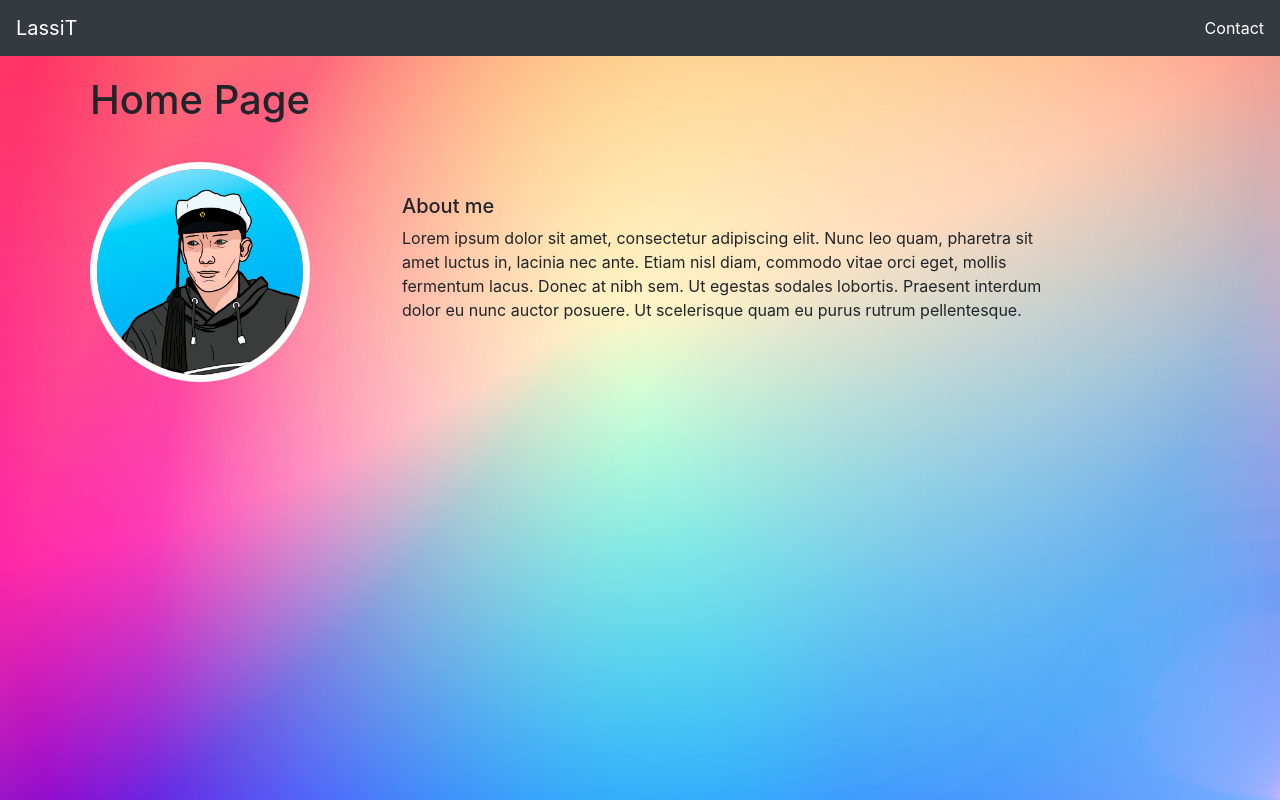
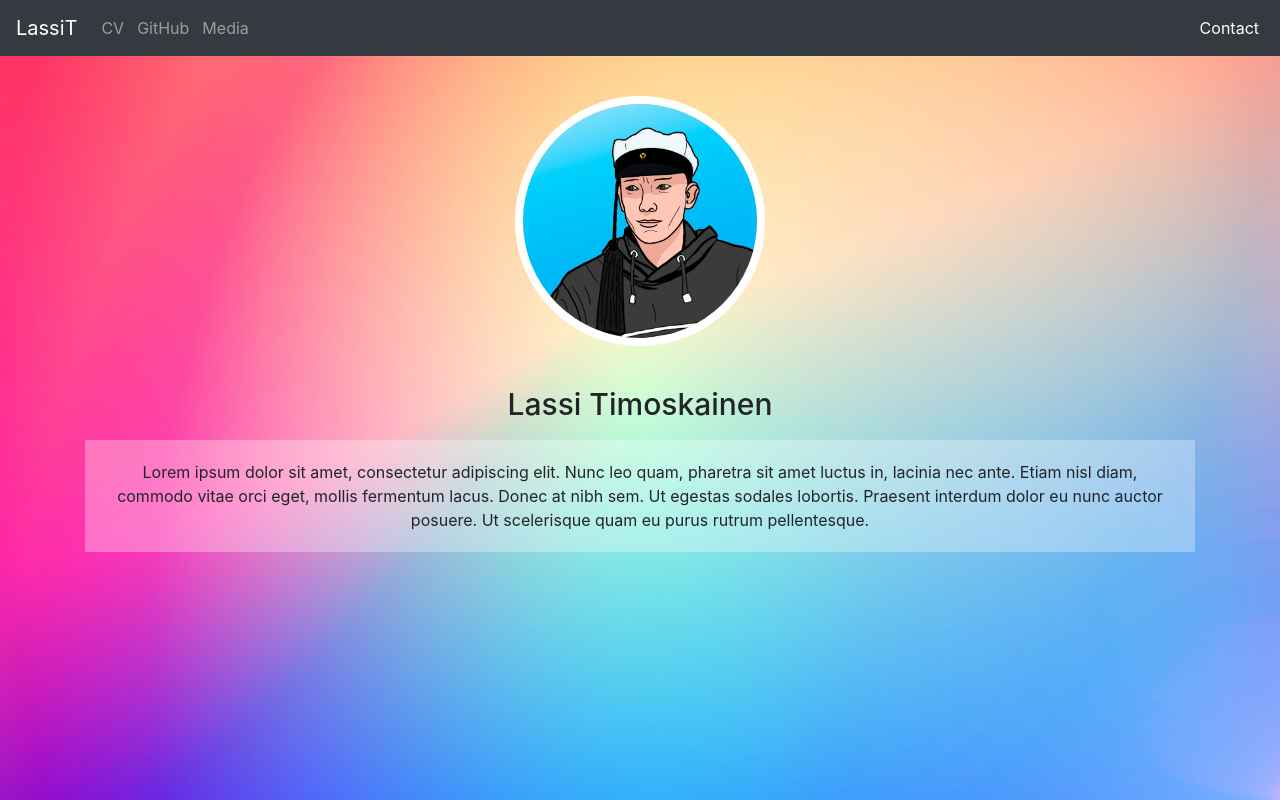
Before and after one commit to Lassi-T/CV-Website, a React (Create React App) app: page / in a window 1280 px wide. Built offline with nearby package versions, Linux system fonts and the light colour scheme.

Commit message:
Finished v.1. of frontpage

```diff
--- a/src/App.css
+++ b/src/App.css
@@ -1,5 +1,6 @@
 html,
 body {
+  background-color: white;
   background-image: url(./images/background.jpg);
   height: 100%;
   background-position: center;
--- /dev/null
+++ b/src/components/Header.css
@@ -0,0 +1,10 @@
+.navLink {
+  padding: 5px;
+  padding-top: 8px;
+  color: rgb(255, 255, 255, 0.5);
+}
+
+.navLink:hover {
+  color: rgb(255, 255, 255, 0.8);
+  text-decoration: none;
+}
--- a/src/components/Header.js
+++ b/src/components/Header.js
@@ -1,5 +1,6 @@
 import React from 'react'
-import { Navbar } from 'react-bootstrap'
+import { Navbar, Nav } from 'react-bootstrap'
+import './Header.css'
 
 const Header = () => {
   return (
@@ -7,8 +8,17 @@ const Header = () => {
       <Navbar.Brand href='/'>LassiT</Navbar.Brand>
       <Navbar.Toggle />
       <Navbar.Collapse className='justify-content-end'>
+        <Nav className='mr-auto'>
+          <Nav.Link href='/cv'>CV</Nav.Link>
+          <a className='navLink' href='https://github.com/Lassi-T' target='_blank' rel='noopener noreferrer'>
+            GitHub
+          </a>
+          <Nav.Link href='/media'>Media</Nav.Link>
+        </Nav>
         <Navbar.Text>
-          <a href='/contact'>Contact</a>
+          <a className='navLink' href='/contact'>
+            Contact
+          </a>
         </Navbar.Text>
       </Navbar.Collapse>
     </Navbar>
--- /dev/null
+++ b/src/components/Home.css
@@ -0,0 +1,24 @@
+.imageDiv {
+  padding: 20px;
+  padding-top: 40px;
+  padding-bottom: 40px;
+  text-align: center;
+}
+
+.whiteBorder {
+  border: 8px white solid;
+}
+
+.title {
+  text-align: center;
+  font-size: 30px;
+  padding: 0px;
+  padding-bottom: 10px;
+}
+
+.textBox {
+  background-color: white;
+  background: rgb(255, 255, 255, 0.3);
+  padding: 20px;
+  text-align: center;
+}
--- a/src/components/Home.js
+++ b/src/components/Home.js
@@ -1,22 +1,29 @@
 import React from 'react'
 import { Container, Col, Row, Media, Image } from 'react-bootstrap'
 import ProfilePic from '../images/TutorKuva5.png'
+import './Home.css'
 
 const Home = () => {
   return (
     <Container>
-      <Row style={{ padding: '20px', paddingBottom: '30px' }}>
-        <h1>Home Page</h1>
+      <Row>
+        <Col className='imageDiv'>
+          <Image
+            src={ProfilePic}
+            className='whiteBorder'
+            width={250}
+            height={250}
+            alt='ProfilePic'
+            roundedCircle
+          />
+        </Col>
       </Row>
       <Row>
-        <Col sm={3} style={{ padding: '20px', paddingTop: '0px' }}>
-          <Image src={ProfilePic} style={{border: '7px white solid'}} width={220} height={220} alt='ProfilePic' roundedCircle />
-        </Col>
-        <Col sm={8}>
-          <Media style={{ padding: '2em' }}>
+        <Col>
+          <Media>
             <Media.Body>
-              <h5>About me</h5>
-              <p>
+              <h5 className='title'>Lassi Timoskainen</h5>
+              <p className='textBox'>
                 Lorem ipsum dolor sit amet, consectetur adipiscing elit. Nunc leo quam, pharetra sit amet
                 luctus in, lacinia nec ante. Etiam nisl diam, commodo vitae orci eget, mollis fermentum lacus.
                 Donec at nibh sem. Ut egestas sodales lobortis. Praesent interdum dolor eu nunc auctor
```
Also changed, not shown: 1 other file (tests, documents, lock files or other folders).
